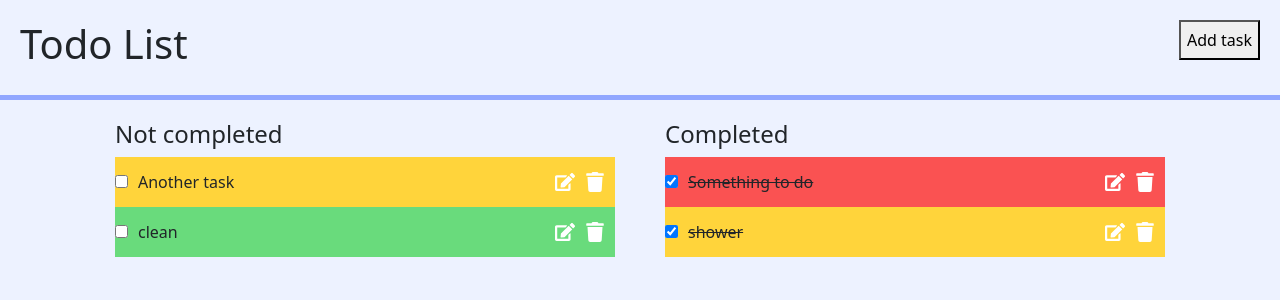
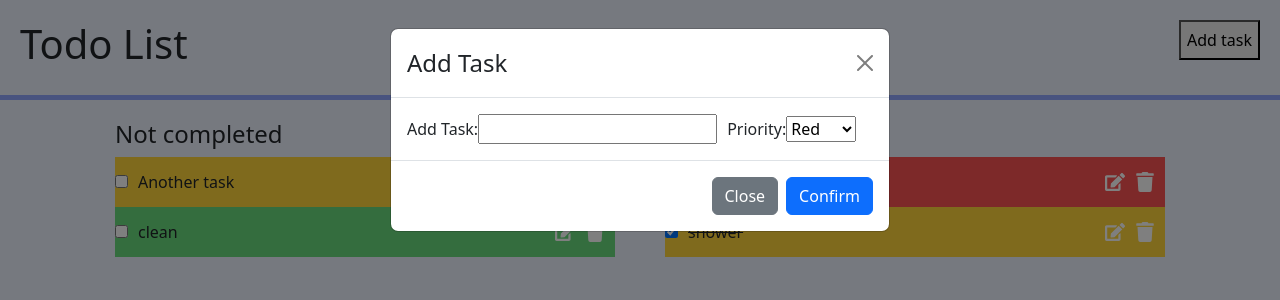
Before and after one commit to qbitech-solutions/Zadatak-za-praksu, a React (Vite) app: page / in a window 1280 px wide. Both pictures are taken after a click on the button "Add task". Shown: the top 300 px of the page. Built offline with nearby package versions, Linux system fonts and the light colour scheme; data requests are answered from the project's data file.

Commit message:
Implement add task

```diff
--- a/src/components/Modal/Modal.tsx
+++ b/src/components/Modal/Modal.tsx
@@ -14,6 +14,8 @@ const CustomModal = ({
 }: ModalProps) => {
   const [newPriority, setNewPriority] = useState(currentPriority || "red");
 
+  const showPriorityDropdown = title === "Edit Task" || title === "Add Task";
+
   return (
     <Modal show={show} onHide={handleClose}>
       <Modal.Header closeButton>
@@ -21,6 +23,8 @@ const CustomModal = ({
       </Modal.Header>
       <Modal.Body>
         {children}
+        {showPriorityDropdown && (
+          <>
             <label style={{ marginLeft: "10px" }}>Priority:</label>
             <select
               value={newPriority}
@@ -37,6 +41,8 @@ const CustomModal = ({
               <option value="yellow">Yellow</option>
               <option value="green">Green</option>
             </select>
+          </>
+        )}
       </Modal.Body>
       <Modal.Footer>
         <Button variant="secondary" onClick={handleClose}>
--- a/src/components/TodoList/TodoList.tsx
+++ b/src/components/TodoList/TodoList.tsx
@@ -3,6 +3,7 @@ import TodoItems from "../TodoItems/TodoItems";
 import axios from "axios";
 import config from "../../config";
 import { Todo } from "../../types";
+import CustomModal from "../Modal/Modal";
 import { StyledTodoList, StyledTodoDiv, StyledButton } from "./TodoList.styled";
 
 const TodoList = () => {
@@ -11,6 +12,9 @@ const TodoList = () => {
   const [checkboxClickTime, setCheckboxClickTime] = useState<number | null>(
     null
   );
+  const [showAddTaskModal, setShowAddTaskModal] = useState(false);
+  const [newTask, setNewTask] = useState("");
+  const [selectedPriority, setSelectedPriority] = useState("");
 
   useEffect(() => {
     axios
@@ -54,6 +58,23 @@ const TodoList = () => {
     }
   };
 
+  const handleAddTask = async (newTask: string) => {
+    try {
+      await axios.post(config.apiUrl, {
+        task: newTask,
+        priority: selectedPriority || "red",
+        completed: false,
+      });
+      setShowAddTaskModal(false);
+
+      const res = await axios.get(config.apiUrl);
+      setCompletedTodo(res.data.filter((todo: Todo) => todo.completed));
+      setNotCompletedTodo(res.data.filter((todo: Todo) => !todo.completed));
+    } catch (error) {
+      console.error(error);
+    }
+  };
+
   const sortByPriority = (todo: Todo[]) => {
     return todo.sort((a, b) => {
       const priorityOrder = { red: 1, yellow: 2, green: 3 };
@@ -65,7 +86,9 @@ const TodoList = () => {
     <>
       <StyledTodoDiv>
         <h1>Todo List</h1>
-        <StyledButton>Add task</StyledButton>
+        <StyledButton onClick={() => setShowAddTaskModal(true)}>
+          Add task
+        </StyledButton>
       </StyledTodoDiv>
       <StyledTodoList>
         <div>
@@ -91,6 +114,20 @@ const TodoList = () => {
           ))}
         </div>
       </StyledTodoList>
+      <CustomModal
+        show={showAddTaskModal}
+        handleClose={() => setShowAddTaskModal(false)}
+        handleConfirm={() => handleAddTask(newTask)}
+        handlePriorityChange={setSelectedPriority}
+        title="Add Task"
+      >
+        <label>Add Task:</label>
+        <input
+          type="text"
+          value={newTask}
+          onChange={(e) => setNewTask(e.target.value)}
+        />
+      </CustomModal>
     </>
   );
 };
--- a/src/types.ts
+++ b/src/types.ts
@@ -14,7 +14,7 @@ export type TodoItemsProps = {
 export type ModalProps = {
   show: boolean;
   handleClose: () => void;
-  handleConfirm?: (newPriority: "red" | "yellow" | "green") => void; // Include the argument
+  handleConfirm?: (newPriority: "red" | "yellow" | "green") => void;
   title: string;
   children: React.ReactNode;
   confirmText?: string;
```
Lines whose indentation alone changed are shown as unchanged.
